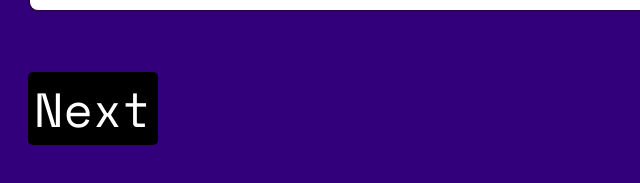
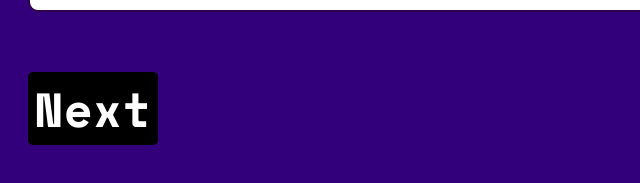
Before and after one commit to davidcolgateheller/JudIndependentRP, a plain HTML site: page mainarg.html in a window 1280 px wide. Shown: the part 479-662 px from the top of the page, 0-640 px from the left. Drawn offline with nearby package versions, Linux system fonts and the light colour scheme.

Commit message:
Update style.css — Bold Buttons

```diff
--- a/style.css
+++ b/style.css
@@ -65,7 +65,8 @@ body {
   border: none;
   border-radius: 5px;
   font-size: 3rem;
-  margin: 20px
+  margin: 20px;
+  font-weight: bold;
 }
 
 #content {
```
